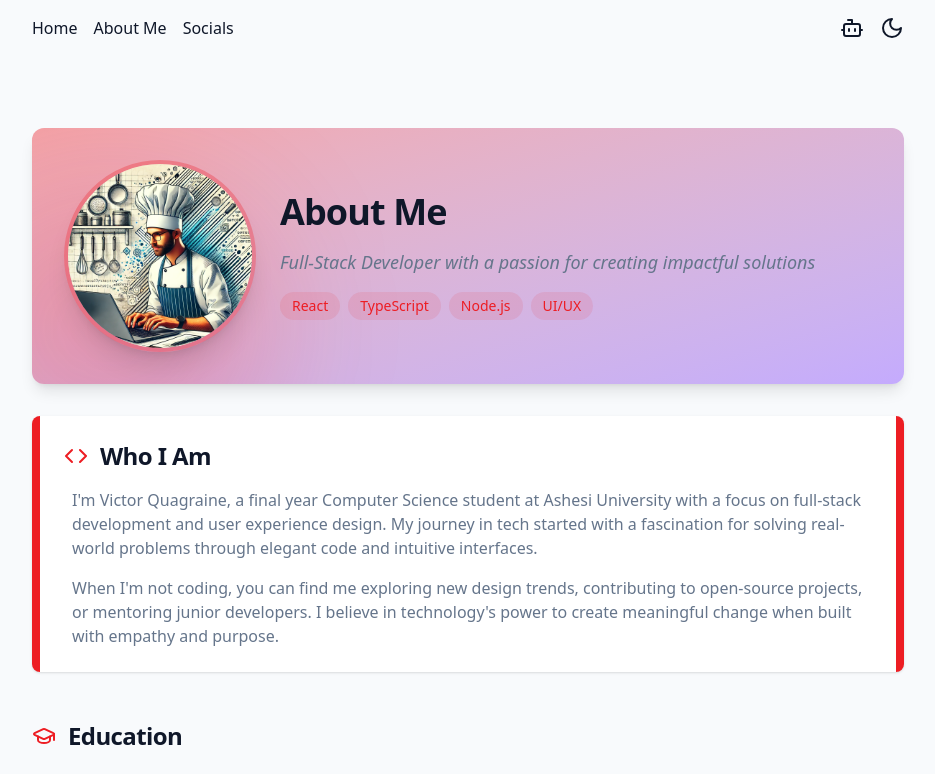
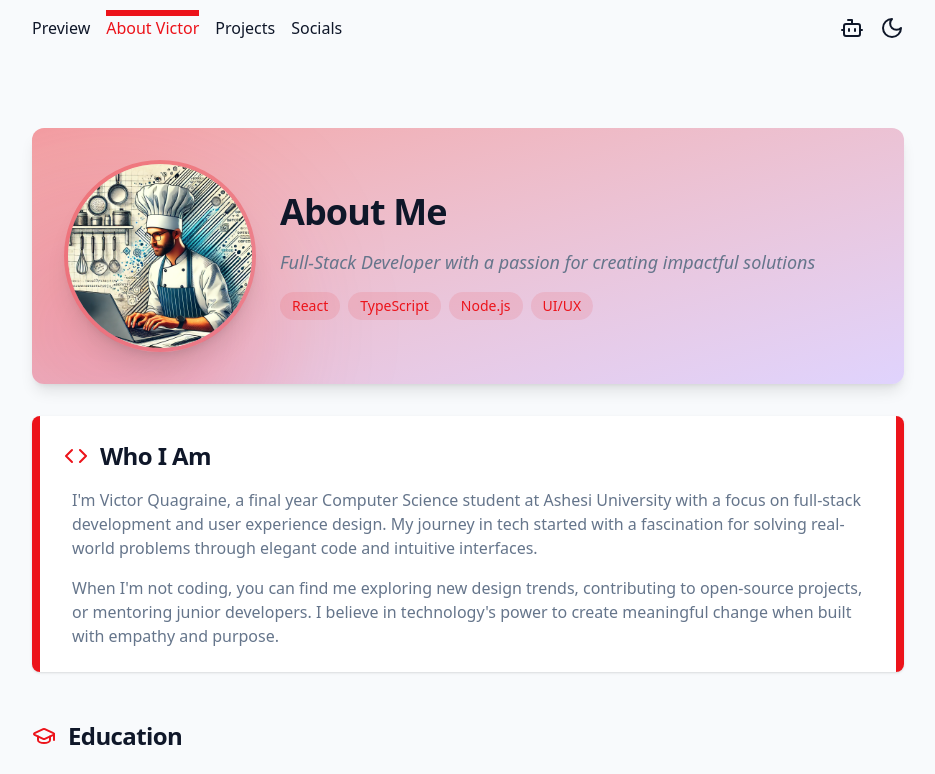
Before and after one commit to quagrain/ai-assistant-portfolio, a Next.js app: page /about in a window 1280 px wide. Shown: the top 774 px of the page, without its empty margins (172-1107 px from the left). Built offline with nearby package versions, Linux system fonts and the light colour scheme.

Commit message:
Navbar rework

```diff
--- a/src/app/globals.css
+++ b/src/app/globals.css
@@ -14,9 +14,9 @@
       --card-foreground: 222 47% 11%;
       --popover: 0 0% 100%;
       --popover-foreground: 222 47% 11%;
-      --primary: 358 85% 52%;
+      --primary: 358 85% 50%;
       --primary-foreground: 210 40% 98%;
-      --secondary: 260 100% 60%;
+      --secondary: 260 100% 80%;
       --secondary-foreground: 222 47% 11%;
       --muted: 210 40% 96.1%;
       --muted-foreground: 215 16% 47%;
@@ -42,9 +42,9 @@
       --card-foreground: 0 0% 98%;
       --popover: 0 0% 3.9%;
       --popover-foreground: 0 0% 98%;
-      --primary: 0 72.2% 50.6%;
+      --primary: 358 85% 50%;
       --primary-foreground: 0 85.7% 97.3%;
-      --secondary: 260 100% 80%;
+      --secondary: 250 100% 60%;
       --secondary-foreground: 0 0% 98%;
       --muted: 0 0% 14.9%;
       --muted-foreground: 0 0% 63.9%;
--- a/src/app/layout.tsx
+++ b/src/app/layout.tsx
@@ -1,7 +1,6 @@
 import type { Metadata } from "next";
 import "./globals.css";
 import Navbar from "@/components/navbar/Navbar";
-import Footer from "@/components/Footer";
 import ThemeProviders from "@/contexts/CustomThemeProvider";
 
 export const metadata: Metadata = {
@@ -23,7 +22,6 @@ export default function RootLayout({
         <ThemeProviders>
           <Navbar />
           <main className="mx-auto max-w-4xl px-3 py-10">{children}</main>
-          <Footer />
         </ThemeProviders>
       </body>
     </html>
--- a/src/components/navbar/Navbar.tsx
+++ b/src/components/navbar/Navbar.tsx
@@ -1,19 +1,157 @@
-import Link from "next/link";
+"use client";
+
 import ThemeToggle from "./ThemeToggle";
 import AIChatButton from "./AIChatButton";
 
+import Link from "next/link";
+import { usePathname } from "next/navigation";
+import { useEffect, useRef, useState } from "react";
+
+interface Props {
+  href: string;
+  label: string;
+}
+
+const links: Props[] = [
+  { href: "/", label: "Preview" },
+  { href: "/about", label: "About Victor" },
+  { href: "/projects", label: "Projects" },
+  { href: "/social", label: "Socials" },
+];
+
 export default function Navbar() {
+  const pathname = usePathname();
+  const navRef = useRef<HTMLDivElement>(null);
+  const [activeIndex, setActiveIndex] = useState<number | null>(null);
+  const [indicatorStyle, setIndicatorStyle] = useState({
+    left: 0,
+    width: 0,
+  });
+  const [isMenuOpen, setIsMenuOpen] = useState(false);
+
+  useEffect(() => {
+    setIsMenuOpen(false);
+
+    const currentIndex = links.findIndex((link) => link.href === pathname);
+    setActiveIndex(currentIndex);
+
+    if (currentIndex !== -1 && navRef.current) {
+      const navLinks = navRef.current.querySelectorAll("a");
+      const currentLink = navLinks[currentIndex];
+
+      if (currentLink) {
+        const linkRect = currentLink.getBoundingClientRect();
+        const navRect = navRef.current.getBoundingClientRect();
+
+        setIndicatorStyle({
+          left: linkRect.left - navRect.left,
+          width: linkRect.width,
+        });
+      }
+    }
+  }, [pathname]);
+
+  useEffect(() => {
+    const handleResize = () => {
+      const currentIndex = links.findIndex((link) => link.href === pathname);
+      if (currentIndex !== -1 && navRef.current) {
+        const navLinks = navRef.current.querySelectorAll("a");
+        const currentLink = navLinks[currentIndex];
+
+        if (currentLink) {
+          const linkRect = currentLink.getBoundingClientRect();
+          const navRect = navRef.current.getBoundingClientRect();
+
+          setIndicatorStyle({
+            left: linkRect.left - navRect.left,
+            width: linkRect.width,
+          });
+        }
+      }
+    };
+
+    window.addEventListener("resize", handleResize);
+    return () => window.removeEventListener("resize", handleResize);
+  }, [pathname]);
+
   return (
     <header className="bg-background sticky top-0 z-10">
-      <div className="mx-auto flex max-w-4xl flex-wrap justify-between gap-3 px-3 py-4">
-        <nav className="space-x-4 font-medium">
-          <Link href="/">Home</Link>
-          <Link href="/about">About Me</Link>
-          <Link href="/social">Socials</Link>
-        </nav>
-        <div className="flex items-center gap-4">
-          <AIChatButton />
-          <ThemeToggle />
+      <div className="mx-auto max-w-4xl px-3 py-4">
+        {/* Top row with hamburger and buttons */}
+        <div className="flex justify-between items-center w-full">
+          {/* Mobile hamburger button */}
+          <button
+            className="md:hidden flex flex-col justify-center space-y-1.5 cursor-pointer"
+            onClick={() => setIsMenuOpen(!isMenuOpen)}
+            aria-label="Toggle menu"
+          >
+            <span
+              className={`block w-6 h-0.5 bg-foreground transition-transform duration-300 ease-in-out ${isMenuOpen ? "rotate-45 translate-y-2" : ""}`}
+            ></span>
+            <span
+              className={`block w-6 h-0.5 bg-foreground transition-opacity duration-300 ease-in-out ${isMenuOpen ? "opacity-0" : "opacity-100"}`}
+            ></span>
+            <span
+              className={`block w-6 h-0.5 bg-foreground transition-transform duration-300 ease-in-out ${isMenuOpen ? "-rotate-45 -translate-y-2" : ""}`}
+            ></span>
+          </button>
+
+          {/* Desktop navigation */}
+          <nav
+            ref={navRef}
+            className="hidden md:block relative space-x-4 font-medium"
+          >
+            {links.map((link, index) => (
+              <Link
+                key={index}
+                href={link.href}
+                className={`pb-1 transition-colors duration-300 ease-in-out ${
+                  pathname === link.href
+                    ? "text-primary"
+                    : "hover:text-primary/70"
+                }`}
+              >
+                {link.label}
+              </Link>
+            ))}
+
+            <div
+              className="mb-6 absolute bottom-0 h-1.5 bg-primary transition-all duration-500 ease-in-out"
+              style={{
+                left: `${indicatorStyle.left}px`,
+                width: `${indicatorStyle.width}px`,
+              }}
+            />
+          </nav>
+
+          {/* Right side buttons */}
+          <div className="flex items-center gap-4">
+            <AIChatButton />
+            <ThemeToggle />
+          </div>
+        </div>
+
+        {/* Mobile Menu Dropdown */}
+        <div
+          className={`md:hidden w-full transition-all duration-300 ease-in-out overflow-hidden ${
+            isMenuOpen ? "max-h-60 opacity-100 mt-4" : "max-h-0 opacity-0"
+          }`}
+        >
+          <nav className="flex flex-col space-y-3 pt-2">
+            {links.map((link, index) => (
+              <Link
+                key={index}
+                href={link.href}
+                className={`px-2 py-1 transition-colors duration-300 ease-in-out ${
+                  pathname === link.href
+                    ? "text-primary border-l-4 border-primary pl-2"
+                    : "hover:text-primary/70 border-l-4 border-transparent pl-2"
+                }`}
+              >
+                {link.label}
+              </Link>
+            ))}
+          </nav>
         </div>
       </div>
     </header>
```
